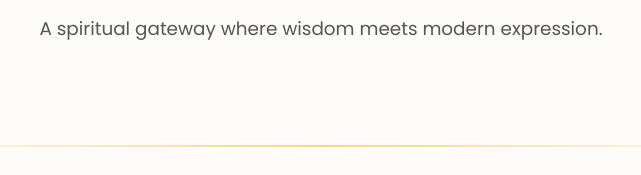
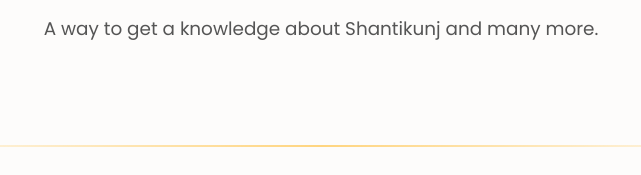
Before and after one commit to DarkSkull-lab/shantitest, a plain HTML site: page index.html in a window 1280 px wide. Shown: the part 415-590 px from the top of the page, 319-960 px from the left. Drawn offline with nearby package versions, Linux system fonts and the light colour scheme.

Commit message:
Update index.html

```diff
--- a/index.html
+++ b/index.html
@@ -234,7 +234,7 @@
     <section class="hero" id="home">
       <h1>🌸 Welcome to Shantidwar 🌸</h1>
       <h1>Shantikunj</h1>
-      <p>A spiritual gateway where wisdom meets modern expression.</p>
+       <p>A way to get a knowledge about Shantikunj and many more.</p>
     </section>
     <hr>
 
```
